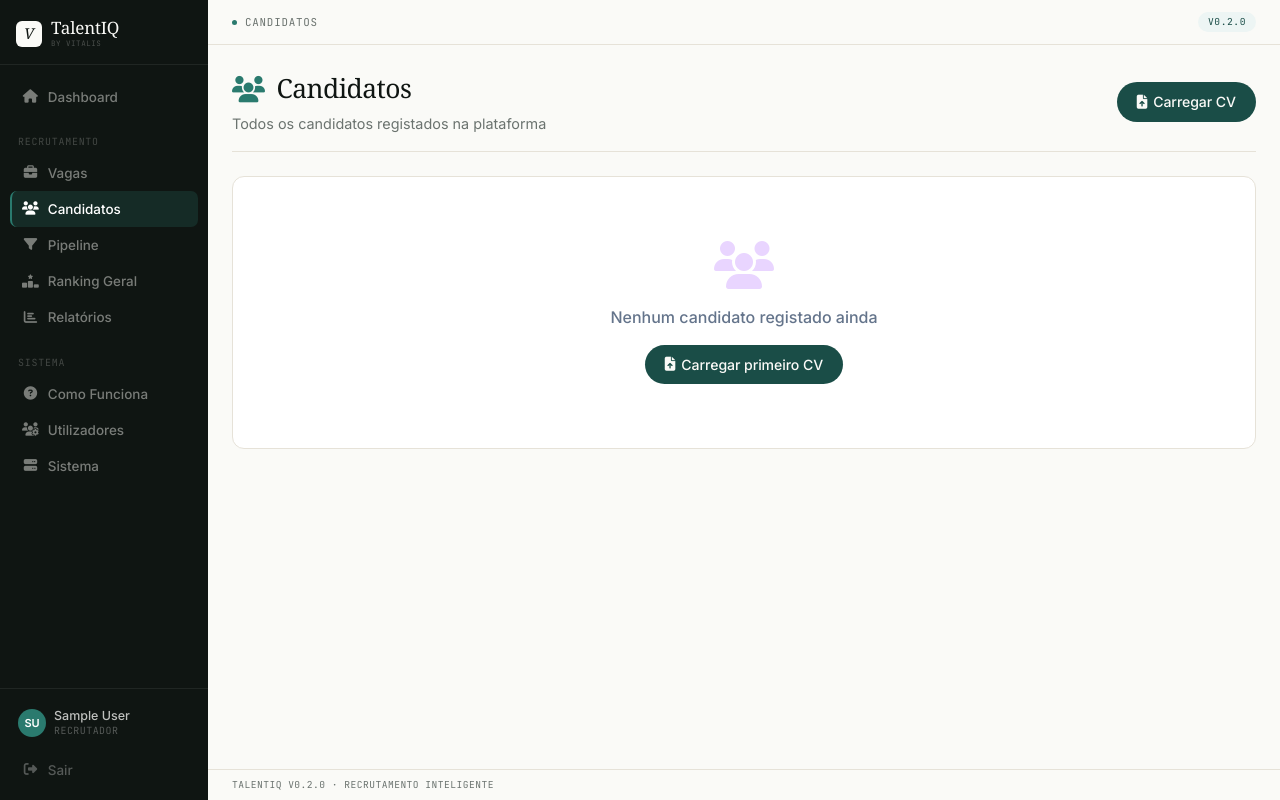
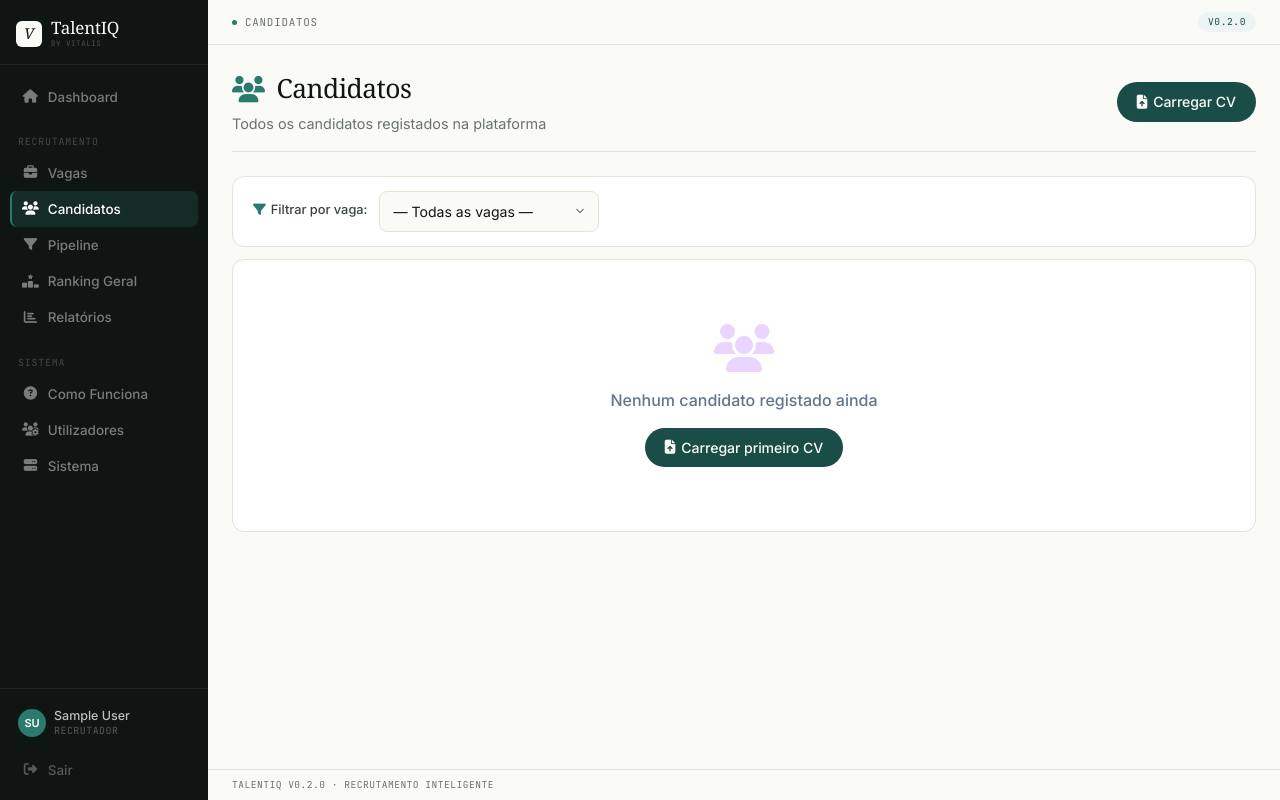
Before and after one commit to Ngaspar20/TalentIQ-web, a Django app: page /candidatos/ in a window 1280 px wide. Run offline with Django 5.2, Linux system fonts and the light colour scheme; the visitor is signed in with stand-in values (Sample User, id 1); data that the repository does not hold is empty; some libraries are stand-ins or nearby versions; some web fonts are replaced.

Commit message:
Add vacancy filter to Candidatos list page
Dropdown filters candidates by recruitment process; auto-submits on change
with a clear-filter button when a vacancy is selected.

Co-Authored-By: Claude Sonnet 4.6 <noreply@anthropic.com>

```diff
--- a/candidatos/views.py
+++ b/candidatos/views.py
@@ -29,8 +29,17 @@ def org_candidatos(request):
 
 
 def candidato_list(request):
-    candidatos = org_candidatos(request).select_related("vaga").order_by("-created_at")
-    return render(request, "candidatos/list.html", {"candidatos": candidatos})
+    from vagas.models import Vaga
+    vagas = Vaga.objects.filter(organisation=request.user.organisation).order_by("-created_at")
+    qs = org_candidatos(request).select_related("vaga").order_by("-created_at")
+    vaga_id = request.GET.get("vaga", "").strip()
+    if vaga_id:
+        qs = qs.filter(vaga_id=vaga_id)
+    return render(request, "candidatos/list.html", {
+        "candidatos": qs,
+        "vagas": vagas,
+        "vaga_selecionada": vaga_id,
+    })
 
 
 @recruiter_required
--- a/templates/candidatos/list.html
+++ b/templates/candidatos/list.html
@@ -15,6 +15,28 @@
     <a href="/candidatos/carregar/" class="btn-primary" style="background:#1a4d47;">
         <i class="fa-solid fa-file-arrow-up"></i> Carregar CV
     </a>
+</div>
+
+<!-- Vacancy filter -->
+<div class="section-card" style="padding:14px 20px; margin-bottom:12px;">
+    <form method="get" class="flex items-center gap-3 flex-wrap">
+        <label style="font-size:0.8rem; font-weight:500; color:var(--ink-2); white-space:nowrap;">
+            <i class="fa-solid fa-filter" style="color:var(--accent); margin-right:5px;"></i>Filtrar por vaga:
+        </label>
+        <select name="vaga" class="form-input" style="width:auto; min-width:220px; max-width:380px;" onchange="this.form.submit()">
+            <option value="">— Todas as vagas —</option>
+            {% for v in vagas %}
+            <option value="{{ v.pk }}" {% if vaga_selecionada == v.pk|stringformat:"s" %}selected{% endif %}>
+                {{ v.titulo|truncatechars:55 }}{% if v.organizacao %} · {{ v.organizacao }}{% endif %}
+            </option>
+            {% endfor %}
+        </select>
+        {% if vaga_selecionada %}
+        <a href="/candidatos/" class="btn-secondary" style="padding:7px 14px; font-size:0.82rem;">
+            <i class="fa-solid fa-xmark"></i> Limpar filtro
+        </a>
+        {% endif %}
+    </form>
 </div>
 
 {% if candidatos %}
```
